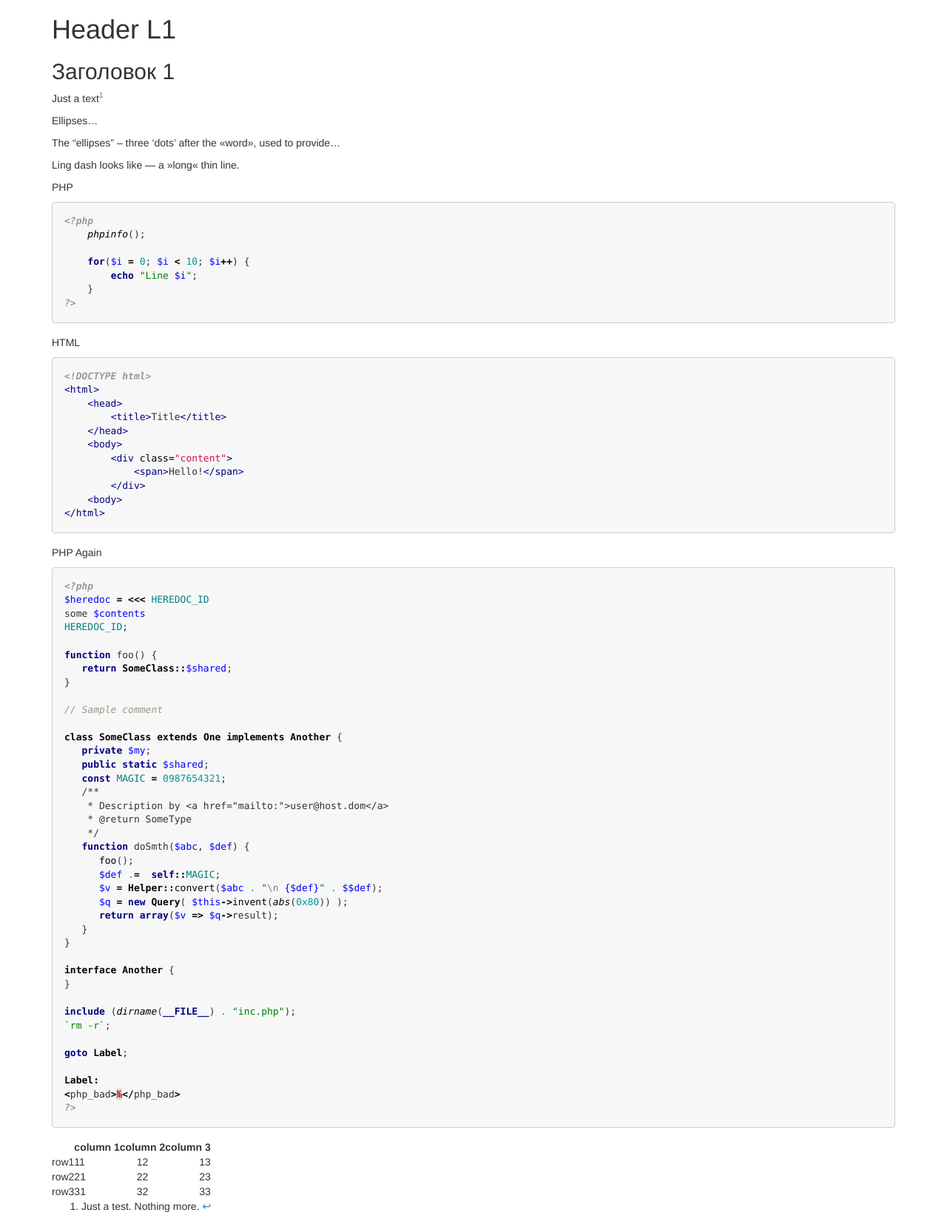
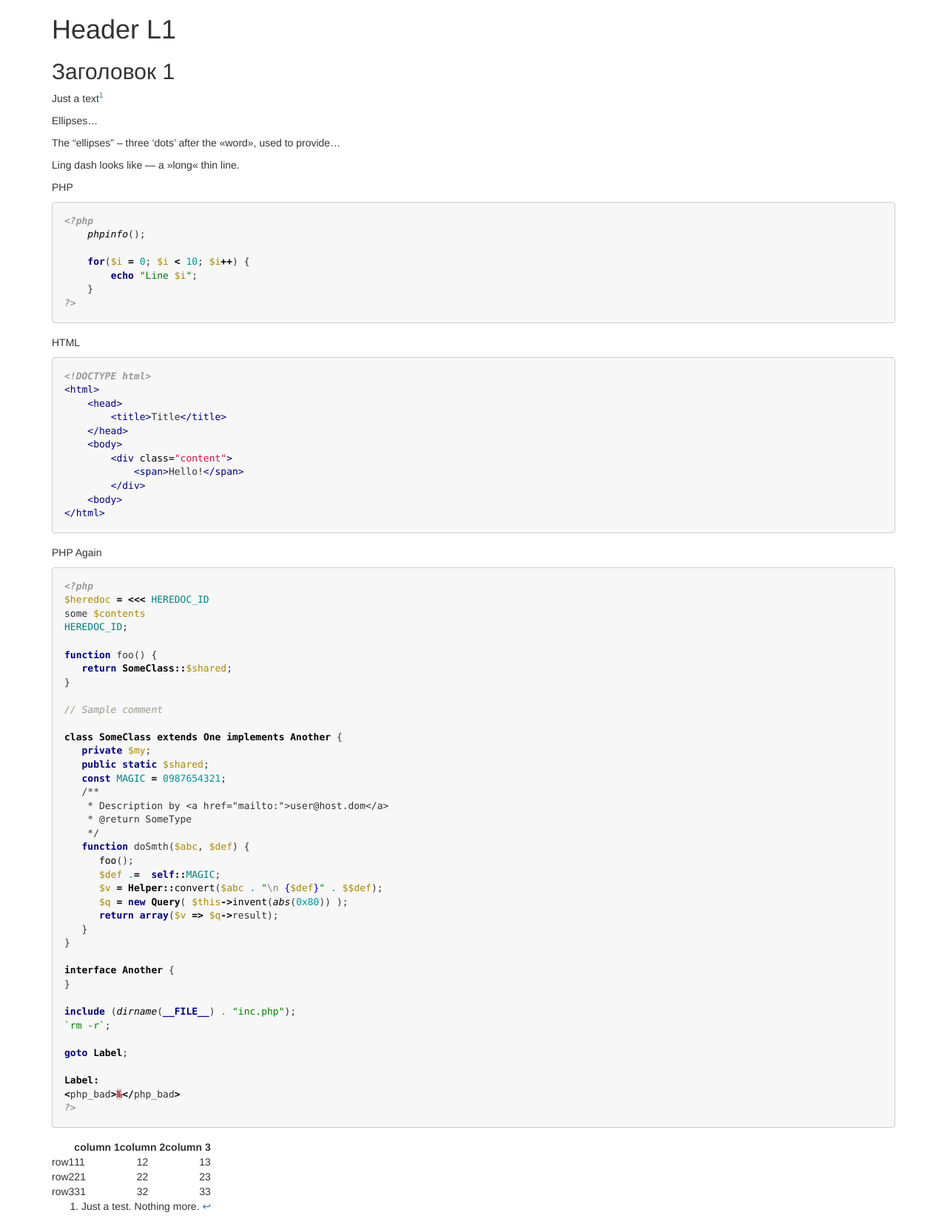
Before and after one commit to alsii/alsii.github.io, a Jekyll site: the page built from l1.md, in a window 1280 px wide. Shown: the whole page at 74% size. Built offline with Jekyll 4.4.1, drawn with Linux system fonts in a browser that asks for light colours; Markdown is read by kramdown in place of the engine named in the settings.

Commit message:
Update github.css

```diff
--- a/css/github.css
+++ b/css/github.css
@@ -10,7 +10,7 @@
 .err { color: #a61717; background-color: #e3d2d2 } /* Error */
 .k { color: #000080; font-weight: bold } /* Keyword */
 .o { color: #000000; font-weight: bold } /* Operator */
-.cm { color: #999988; font-style: italic } /* Comment.Multiline */
+.cm { color: #c0c0c0; font-style: italic } /* Comment.Multiline */
 .cp { color: #999999; font-weight: bold; font-style: italic } /* Comment.Preproc */
 .c1 { color: #999988; font-style: italic } /* Comment.Single */
 .cs { color: #999999; font-weight: bold; font-style: italic } /* Comment.Special */
@@ -43,7 +43,7 @@
 .nl { color: #990000; font-weight: bold } /* Name.Label */
 .nn { color: #555555 } /* Name.Namespace */
 .nt { color: #000080 } /* Name.Tag */
-.nv { color: #0000ff } /* Name.Variable */
+.nv { color: #aa8800 } /* Name.Variable */
 .ow { color: #000000; font-weight: bold } /* Operator.Word */
 .w { color: #bbbbbb } /* Text.Whitespace */
 .mf { color: #009999 } /* Literal.Number.Float */
```
